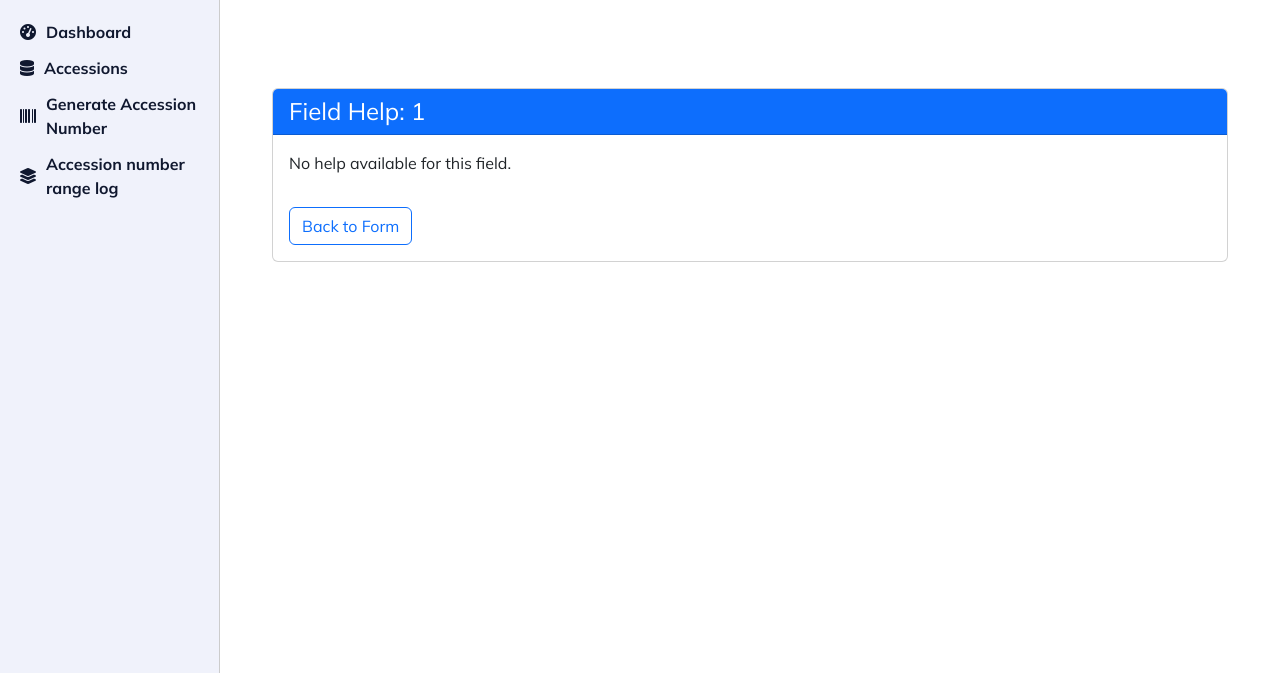
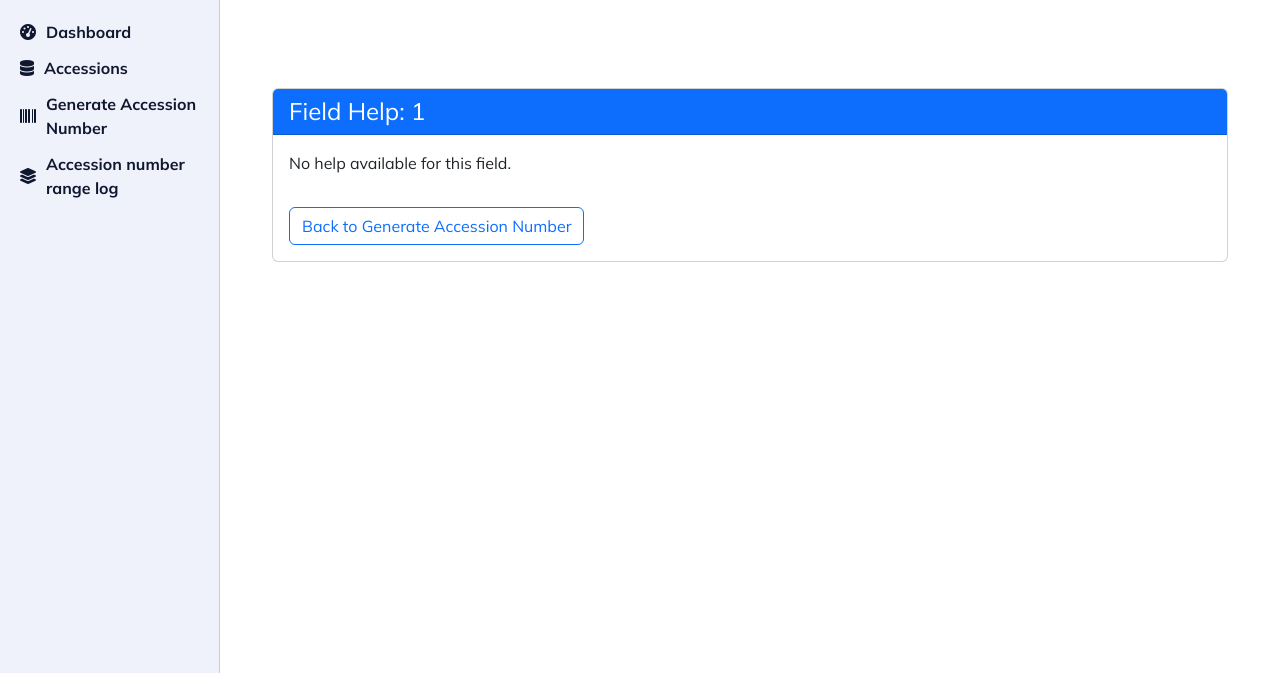
Before and after one commit to nicahgaturi/PaleoApp, a Django app: page /help/1/ in a window 1280 px wide. Shown: the part 82-755 px from the top of the page. Run offline with Django 5.2, Linux system fonts and the light colour scheme; a user stored in the database is signed in; some libraries are stand-ins or nearby versions.

Commit message:
hot fix links

```diff
--- a/PaleoApp/templates/PaleoApp/field_help.html
+++ b/PaleoApp/templates/PaleoApp/field_help.html
@@ -8,7 +8,7 @@
     </div>
     <div class="card-body">
       <p>{{ help_text }}</p>
-      <a href="{% url 'PaleoApp:generate_accession_number' %}" class="btn btn-outline-primary mt-3">Back to Form</a>
+      <a href="{% url 'PaleoApp:generate_accession_number' %}" class="btn btn-outline-primary mt-3">Back to Generate Accession Number</a>
     </div>
   </div>
 </div>
--- a/PaleoApp/templates/PaleoApp/glossary.html
+++ b/PaleoApp/templates/PaleoApp/glossary.html
@@ -14,7 +14,7 @@
           </li>
         {% endfor %}
       </ul>
-      <a href="{% url 'PaleoApp:generate_accession_number' %}" class="btn btn-outline-secondary mt-4">Back to Form</a>
+      <a href="{% url 'PaleoApp:generate_accession_number' %}" class="btn btn-outline-secondary mt-4">Back to Generate Accession Number</a>
     </div>
   </div>
 </div>
```
Also changed, not shown: db.sqlite3.
